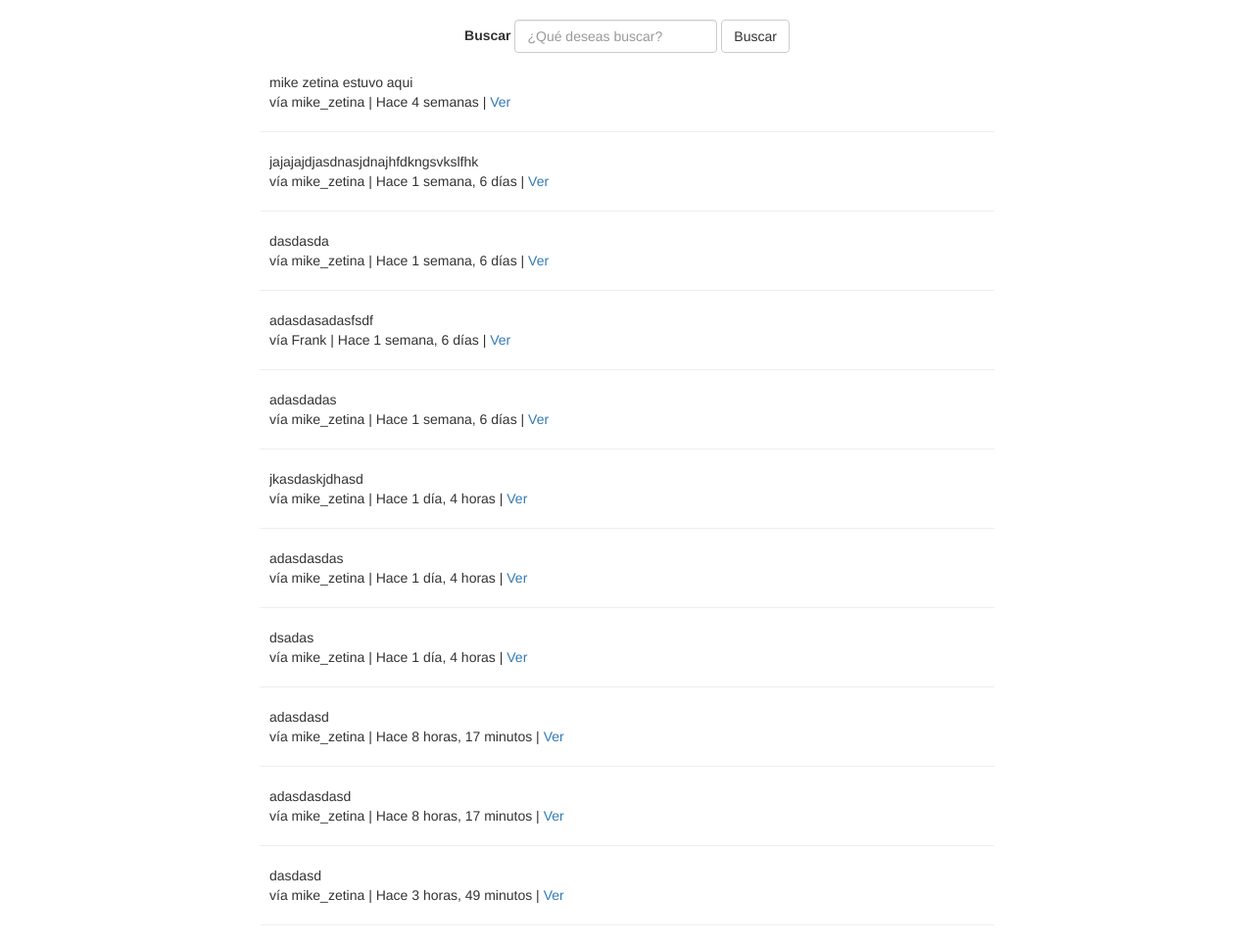
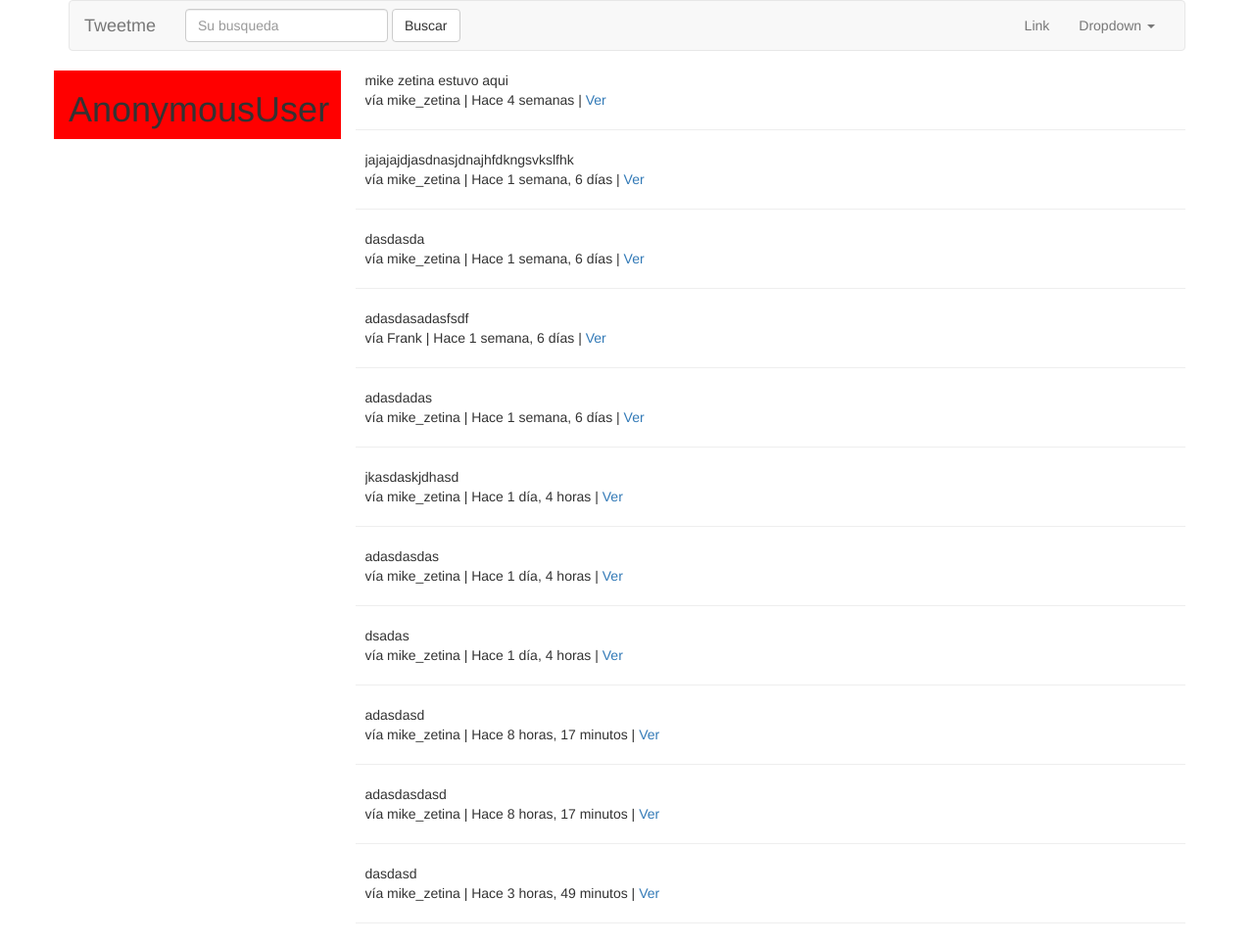
Before and after one commit to miguelzetina/Tweetme, a Django app: page /tweet/ in a window 1280 px wide. Shown: the whole page at 98% size. After the commit the page ends 943 px from the top, so only its background shows below. Run offline with Django 3.2, Linux system fonts and the light colour scheme; data comes from the database, SQL or seed files in the repository; some libraries are stand-ins or nearby versions.

Commit message:
Más Bootstrap: Marcado de espacio izquierdo, detalles de tweet y estilo tweet_list

```diff
--- a/templates/base.html
+++ b/templates/base.html
@@ -25,6 +25,8 @@
   </head>
   <body>
     <div class="container">
+        {% include "navbar.html" %}
+
         {% block content %}
 
         {% endblock content %}
--- /dev/null
+++ b/templates/navbar.html
@@ -0,0 +1,31 @@
+<nav class="navbar navbar-default">
+  <div class="container-fluid">
+    <!-- Brand and toggle get grouped for better mobile display -->
+    <div class="navbar-header">
+      <button type="button" class="navbar-toggle collapsed" data-toggle="collapse" data-target="#bs-example-navbar-collapse-1" aria-expanded="false">
+        <span class="sr-only">Toggle navigation</span>
+        <span class="icon-bar"></span>
+        <span class="icon-bar"></span>
+        <span class="icon-bar"></span>
+      </button>
+      <a class="navbar-brand" href="{% url "home" %}">Tweetme</a>
+    </div>
+    {% include "tweets/search_form.html" %}
+    <!-- Collect the nav links, forms, and other content for toggling -->
+    <div class="collapse navbar-collapse" id="bs-example-navbar-collapse-1">
+      <ul class="nav navbar-nav navbar-right">
+        <li><a href="#">Link</a></li>
+        <li class="dropdown">
+          <a href="#" class="dropdown-toggle" data-toggle="dropdown" role="button" aria-haspopup="true" aria-expanded="false">Dropdown <span class="caret"></span></a>
+          <ul class="dropdown-menu">
+            <li><a href="#">Action</a></li>
+            <li><a href="#">Another action</a></li>
+            <li><a href="#">Something else here</a></li>
+            <li role="separator" class="divider"></li>
+            <li><a href="#">Separated link</a></li>
+          </ul>
+        </li>
+      </ul>
+    </div><!-- /.navbar-collapse -->
+  </div><!-- /.container-fluid -->
+</nav>
--- a/tweets/templates/tweets/search_form.html
+++ b/tweets/templates/tweets/search_form.html
@@ -1,11 +1,6 @@
-<div class="row">
-    <div class="col-sm-12 text-center">
-        <form method="GET" action="{% url "tweet:list" %}" class="form-inline">
-            <div class="form-group">
-                <label for="q">Buscar</label>
-                <input class="form-control" type="text" name="q" placeholder="¿Qué deseas buscar?">
-                <input class="btn btn-default" type="submit" value="Buscar">
-            </div>
-        </form>
+<form method="GET" action="{% url "tweet:list" %}" class="navbar-form navbar-left">
+    <div class="form-group">
+        <input class="form-control" type="text" name="q" placeholder="Su busqueda">
+        <input class="btn btn-default" type="submit" value="Buscar">
     </div>
-</div>
+</form>
--- a/tweets/templates/tweets/tweet_list.html
+++ b/tweets/templates/tweets/tweet_list.html
@@ -2,17 +2,17 @@
 
 {% block content %}
 
+    <div class="row">
 
-    <br/>
-    <div class="row">
-        <div class="col-sm-8 col-sm-offset-2">
-        {% include "tweets/search_form.html" %}
-            <br/>
+        <div class="col-sm-3 col-xm-12" style="background-color: red;">
+            <h1>{{ request.user }}</h1>
+        </div>
 
+        <div class="col-sm-9">
             {% for object in  object_list %}
-                <div class="medi">
+                <div class="media">
                     <div class="media-left">
-                        <a href="">
+                        <a href="#">
                             {% if object.image %}
                                 <img src="..." alt="..." class="media-object">
                             {% endif %}
```
Also changed, not shown: tweets/templates/tweets/tweet_detail.html (+11 -3 lines).
